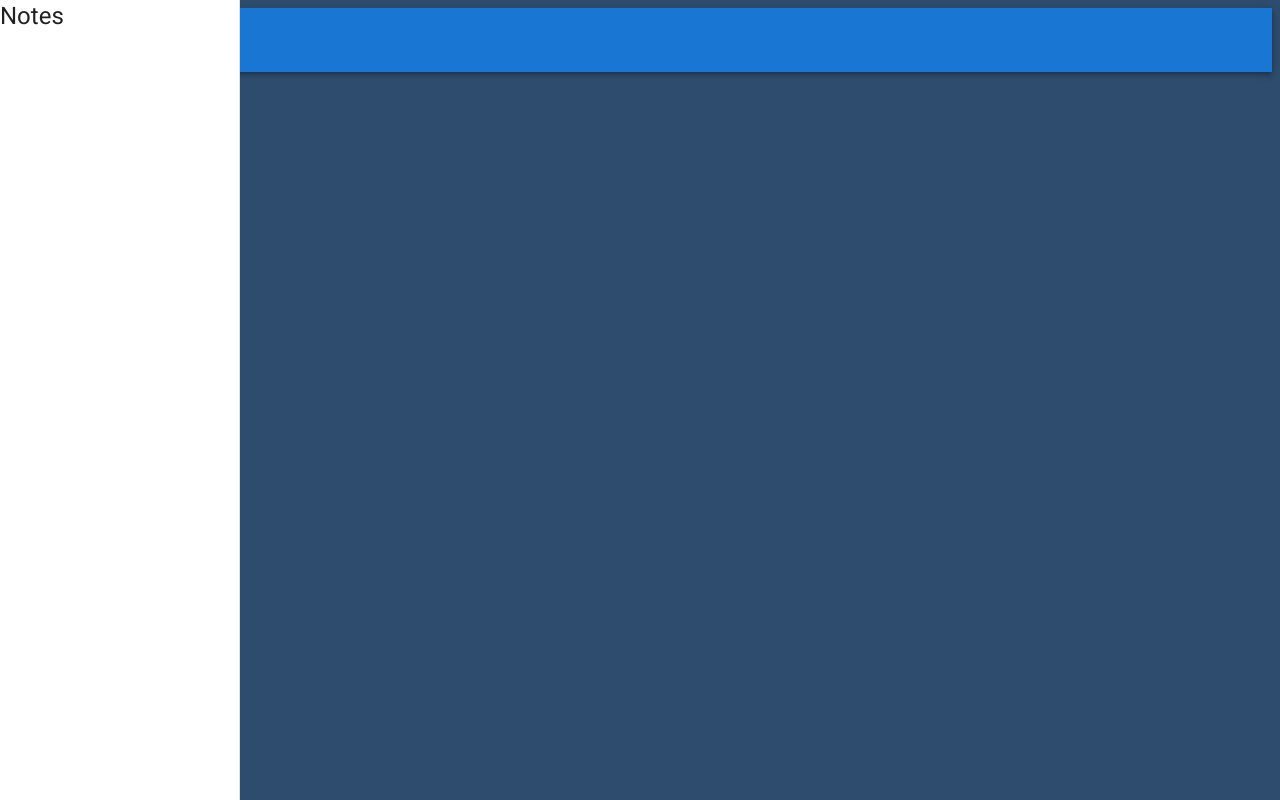
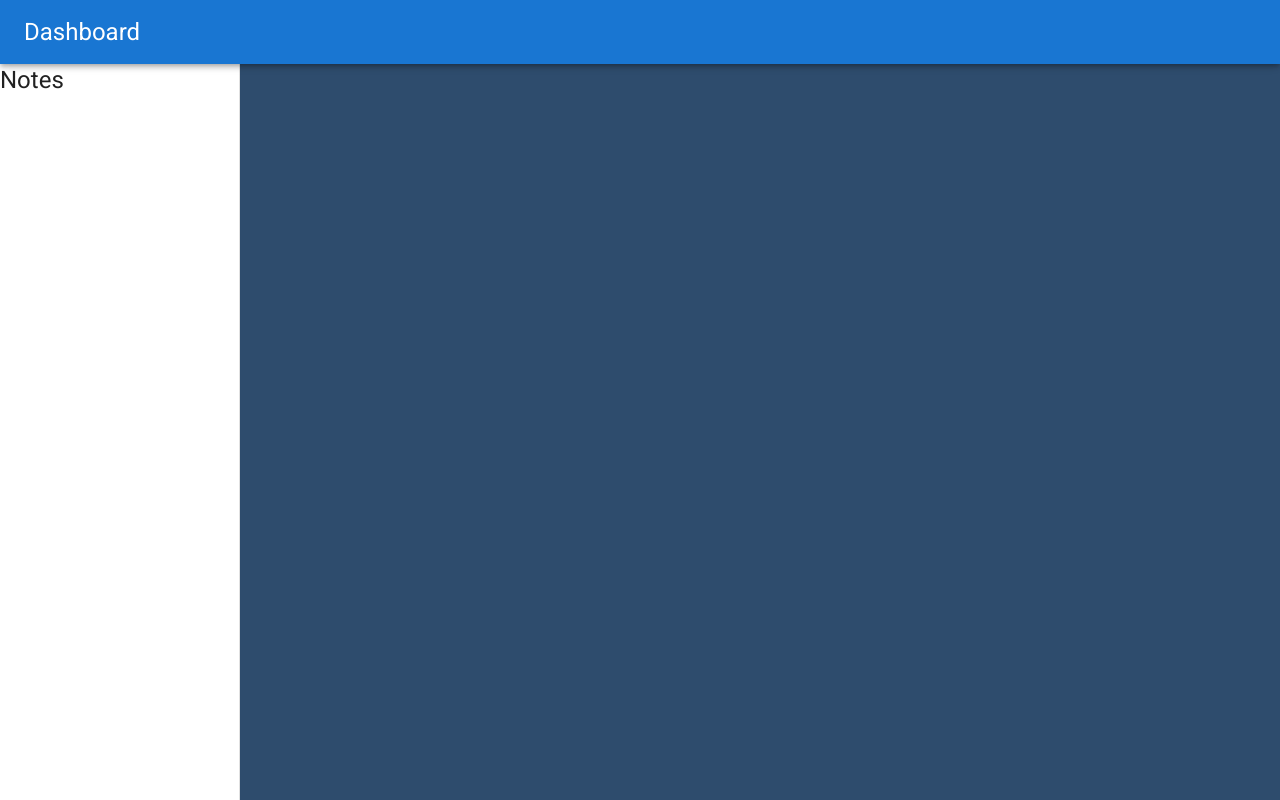
Before and after one commit to rishnegi7711/React-app, a React app: page /dashboard in a window 1280 px wide. Built offline with nearby package versions, Linux system fonts and the light colour scheme.

Commit message:
Dashboard layout completed

```diff
--- a/src/Components/Dashboard.js
+++ b/src/Components/Dashboard.js
@@ -11,9 +11,11 @@ import './DashBoard.scss'
 
 const Dashboard = () => {
     return (
-        <Box>
-            <Box>
-                <AppBar position="static" sx={{ width: 1 }}>
+        <>
+            <AppBar position="fixed" sx={{
+                width: 1,
+                zIndex: 10000
+            }}>
                 <Toolbar>
                     <Typography variant="h5" component="div">
                         <Box sx={{
@@ -25,14 +27,11 @@ const Dashboard = () => {
                     </Typography>
                 </Toolbar>
             </AppBar>
-            </Box>
-
-            <Box>
             <Drawer
                 sx={{
                     width: 240,
-
                     '& .MuiDrawer-paper': {
+                        marginTop: '64px',
                         width: 240,
                         boxSizing: 'border-box',
                     },
@@ -42,9 +41,8 @@ const Dashboard = () => {
             >
                 <Typography variant='h5'>Notes</Typography>
             </Drawer>
-            </Box>
 
-        </Box>
+        </>
 
     )
     // return (<div >
--- a/src/index.html
+++ b/src/index.html
@@ -1,17 +1,20 @@
 <!DOCTYPE html>
 <html lang="en">
+
 <head>
     <meta charset="UTF-8">
     <meta http-equiv="X-UA-Compatible" content="IE=edge">
     <meta name="viewport" content="width=device-width, initial-scale=1.0">
     <link rel="preconnect" href="https://fonts.googleapis.com">
-<link rel="preconnect" href="https://fonts.gstatic.com" crossorigin>
-<link href="https://fonts.googleapis.com/css2?family=Roboto&display=swap" rel="stylesheet">
+    <link rel="preconnect" href="https://fonts.gstatic.com" crossorigin>
+    <link href="https://fonts.googleapis.com/css2?family=Roboto&display=swap" rel="stylesheet">
 
     <title>React App</title>
 </head>
-<body style="background-color: #2E4C6D">
+
+<body style="background-color: #2E4C6D;margin: 0 !important">
     <div id="app"></div>
     <script src="index.bundle.js"></script>
 </body>
+
 </html>
```
Lines whose indentation alone changed are shown as unchanged.
